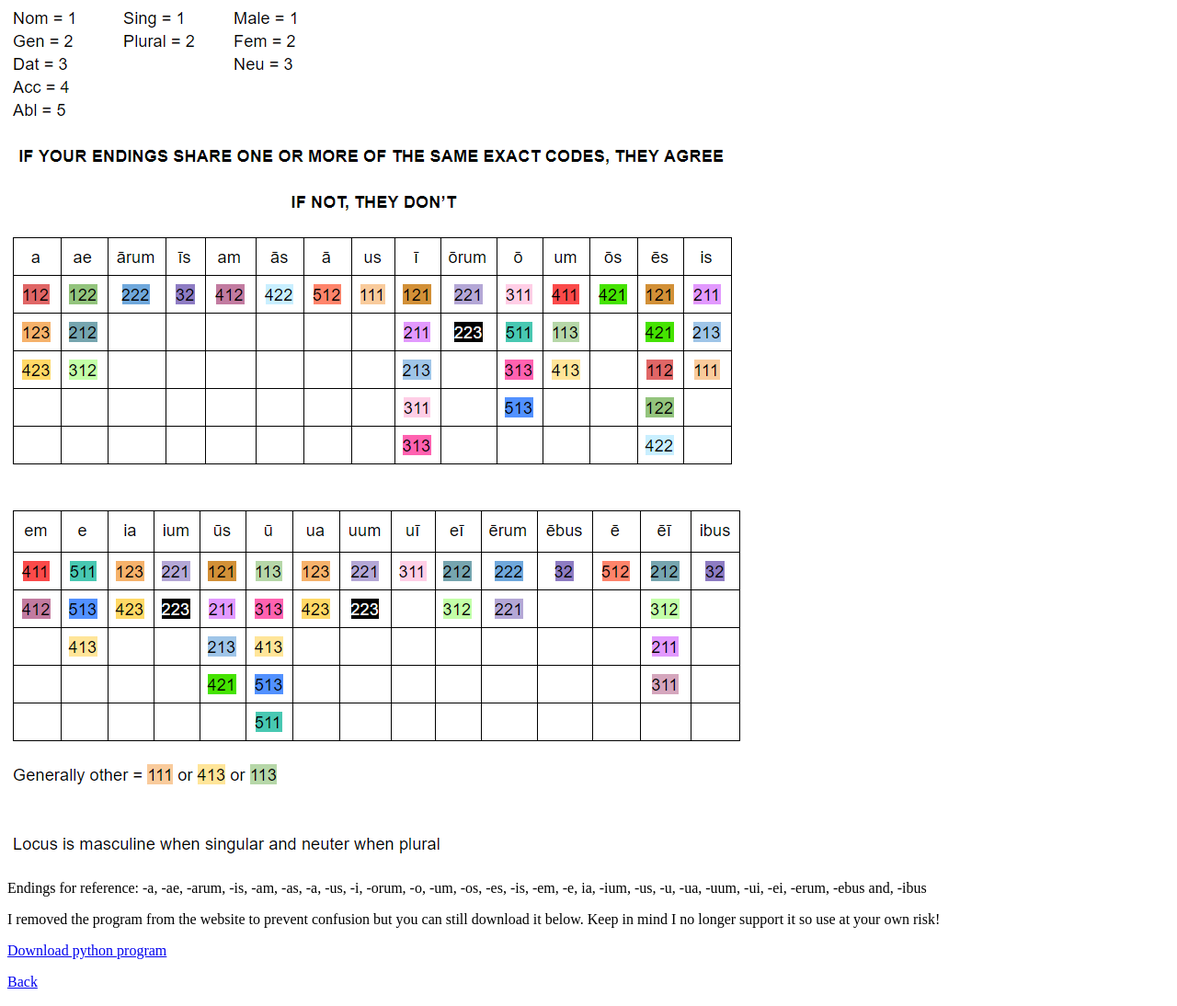
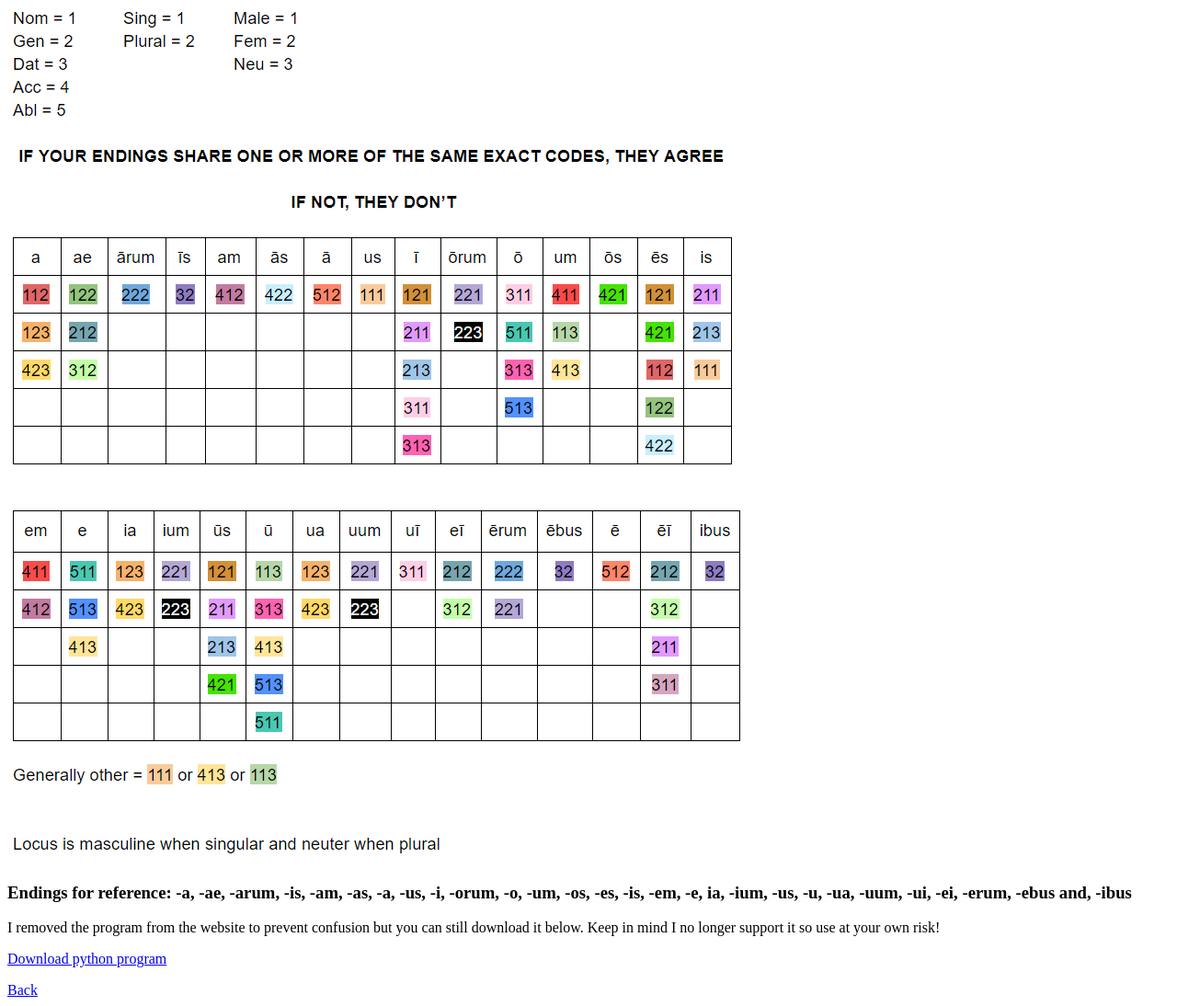
Before and after one commit to lolapus/lolapus.github.io, a plain HTML site: page nounAdj.html in a window 1280 px wide. Shown: the whole page at 92% size. Drawn offline with Linux system fonts and the light colour scheme.

Commit message:
Update nounAdj.html

```diff
--- a/nounAdj.html
+++ b/nounAdj.html
@@ -6,7 +6,7 @@
 <body>
 <img src="ExtraChart.png" alt="Chart">
 <!-- iframe src="https://trinket.io/embed/python3/2934a402db?outputOnly=true&runOption=run&start=result" width="100%" height="356" frameborder="0" marginwidth="0" marginheight="0" allowfullscreen></iframe -->
-<p>Endings for reference: -a, -ae, -arum, -is, -am, -as, -a, -us, -i, -orum, -o, -um, -os, -es, -is, -em, -e, ia, -ium, -us, -u, -ua, -uum, -ui, -ei, -erum, -ebus and, -ibus</p>
+<h3>Endings for reference: -a, -ae, -arum, -is, -am, -as, -a, -us, -i, -orum, -o, -um, -os, -es, -is, -em, -e, ia, -ium, -us, -u, -ua, -uum, -ui, -ei, -erum, -ebus and, -ibus</h3>
 <p>I removed the program from the website to prevent confusion but you can still download it below. Keep in mind I no longer support it so use at your own risk!</p>
 <a href="Main.py" download="nounAdj.py">
 <p>Download python program</p>
```
